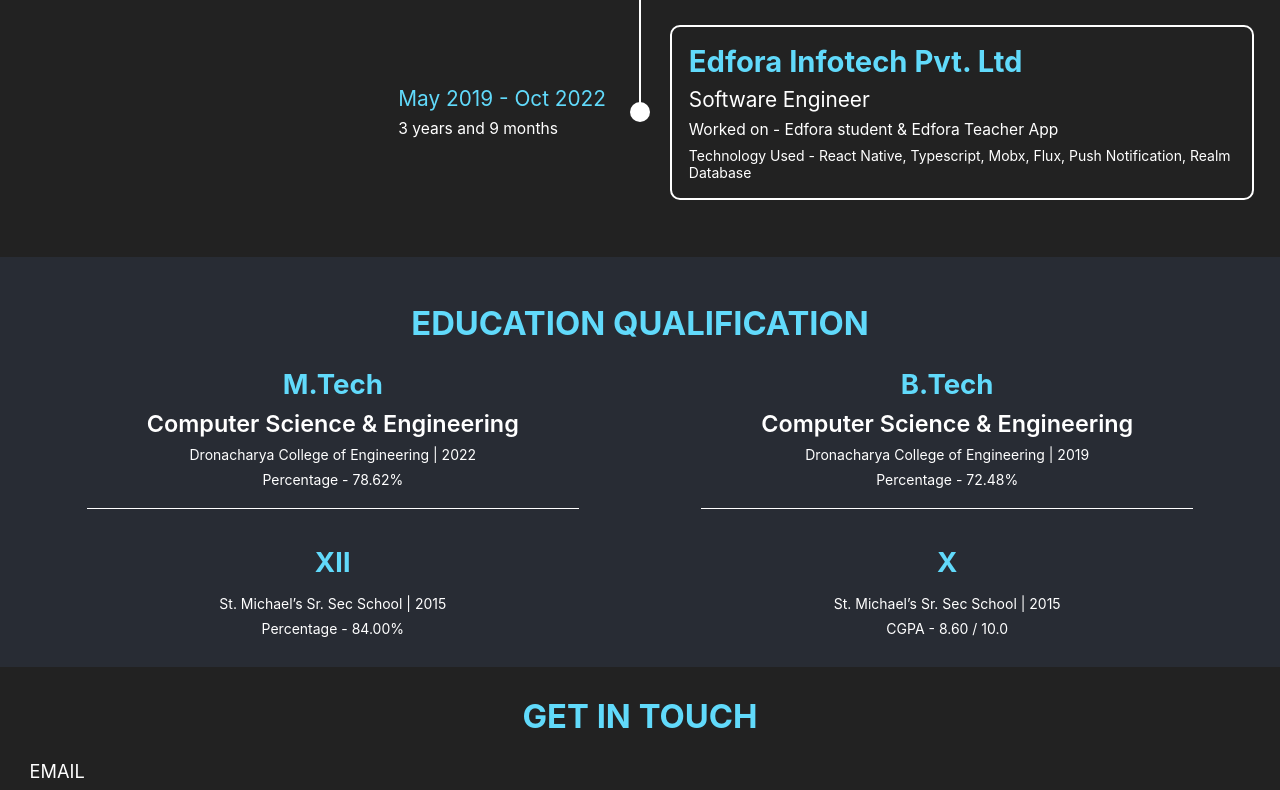
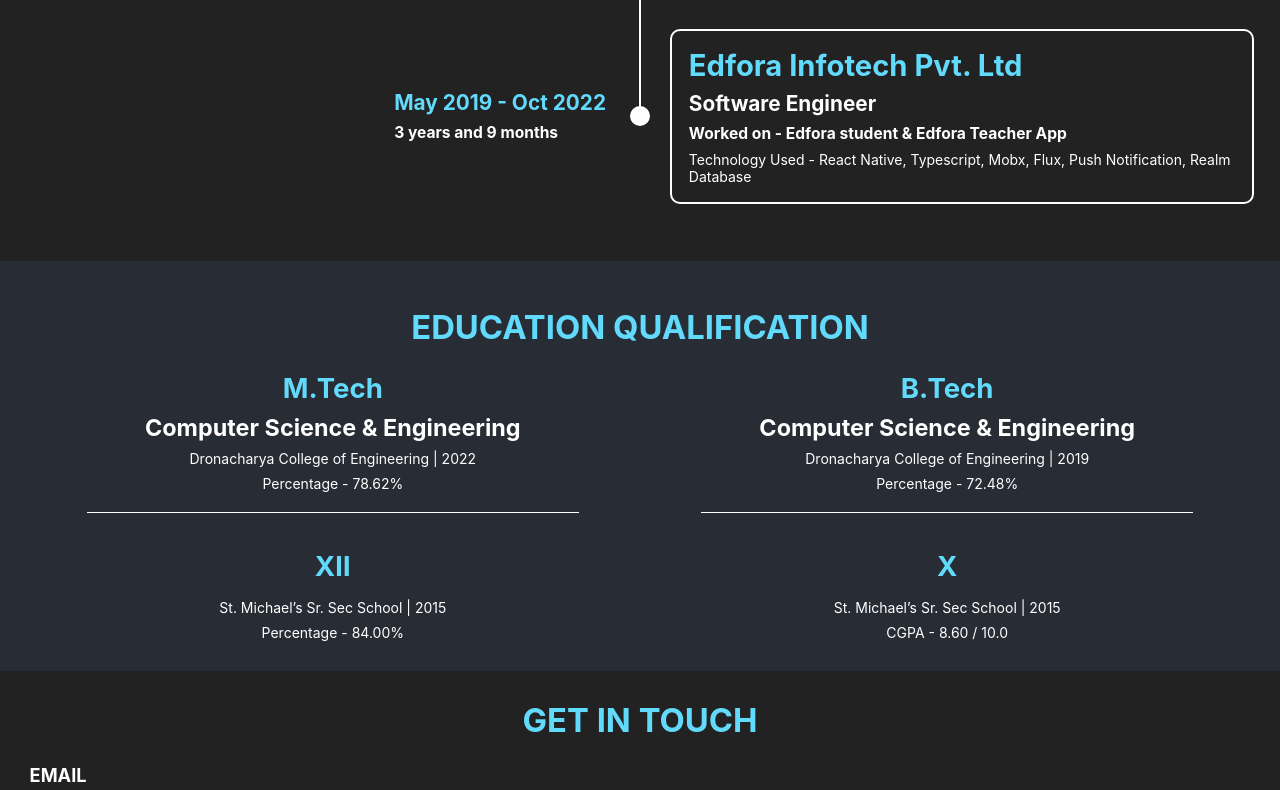
Before and after one commit to Rishabh20051997/introduction, a React (Create React App) app: page / in a window 1280 px wide. Shown: the part 1700-2490 px from the top of the page. Built offline with nearby package versions, Linux system fonts and the light colour scheme.

Commit message:
Text component created

```diff
--- a/src/components/skills-component/skills-component-style.module.scss
+++ b/src/components/skills-component/skills-component-style.module.scss
@@ -51,7 +51,7 @@
   flex-direction: row;
   justify-content: space-between;
   align-items: center;
-
+  cursor: pointer;
   width: 100%;
 
 }
--- a/src/screens/main-screen/components/nav-bar-component/nav-bar-style.module.scss
+++ b/src/screens/main-screen/components/nav-bar-component/nav-bar-style.module.scss
@@ -49,6 +49,7 @@
 
   &:hover {
     color: $on-primary-color;
+    cursor: pointer;
   }
 
   &:active {
--- a/src/themes/fonts.ts
+++ b/src/themes/fonts.ts
@@ -1,24 +1,24 @@
 export const FONT_TYPE: IFontType = {
     // HEADLINE
-    HEADLINE_LARGE: 'headlineLarge', // 32 // 'Bold'
-    HEADLINE_MEDIUM : 'headlineMedium', // 28 // 'Bold'
-    HEADLINE_SMALL : 'headlineSmall', // 24 // 'Bold'
+    HEADLINE_LARGE: 'headlineLarge',
+    HEADLINE_MEDIUM : 'headlineMedium',
+    HEADLINE_SMALL : 'headlineSmall',
 
     // TITLE
-    TITLE_EXTRA_LARGE: 'titleExtraLarge',  // 20, 'Bold'
-    TITLE_LARGE: 'titleLarge', // 18 // 'Semi-Bold'
-    TITLE_MEDIUM: 'titleMedium', // 16 // 'Semi-Bold'
-    TITLE_SMALL: 'titleSmall', // 14 // 'Semi-Bold'
+    TITLE_EXTRA_LARGE: 'titleExtraLarge',
+    TITLE_LARGE: 'titleLarge',
+    TITLE_MEDIUM: 'titleMedium',
+    TITLE_SMALL: 'titleSmall',
 
     // LABEL
-    LABEL_LARGE: 'labelLarge', // 16 // 'Regular',
-    LABEL_MEDIUM: 'labelMedium', // 14 // 'Regular'
-    LABEL_SMALL: 'labelSmall', // 12 // 'Regular'
+    LABEL_LARGE: 'labelLarge',
+    LABEL_MEDIUM: 'labelMedium',
+    LABEL_SMALL: 'labelSmall',
 
     // BODY
-    BODY_LARGE_BOLD: 'bodyLargeBold', // 14 //  'Semi-Bold'
-    BODY_LARGE: 'bodyLarge', // 14 // 'Regular'
-    BODY_MEDIUM: 'bodyMedium', //12 // 'Regular'
-    BODY_SMALL : 'bodySmall', // 10 // 'Regular'
-    BODY_EXTRA_SMALL: 'bodyExtraSmall', // 9 // 'Regular'
+    BODY_LARGE_BOLD: 'bodyLargeBold',
+    BODY_LARGE: 'bodyLarge',
+    BODY_MEDIUM: 'bodyMedium',
+    BODY_SMALL : 'bodySmall',
+    BODY_EXTRA_SMALL: 'bodyExtraSmall',
 };
--- a/src/widgets/ui-text/ui-text-helper.ts
+++ b/src/widgets/ui-text/ui-text-helper.ts
@@ -1,56 +1,56 @@
 import { FONT_TYPE } from "themes/fonts"
 
-export const getFontSize = (fontType: IFontTypeProp) => {
+export const getFontTextClass = (fontType: IFontTypeProp) => {
     switch (fontType) {
         // headline tags
         case FONT_TYPE.HEADLINE_LARGE:
-            return { fontWeight: 'bolder', fontSize: `calc(16px + 3vmin)` }
+            return { class : 'headingLarge', tag: 'h1' }
 
         case FONT_TYPE.HEADLINE_MEDIUM:
-            return { fontWeight: 'bolder', fontSize: `calc(14px + 2.8vmin)` }
+            return { class : 'headingMedium', tag: 'h1' }
 
         case FONT_TYPE.HEADLINE_SMALL:
-            return { fontWeight: 'bolder', fontSize: `calc(12px + 2.6vmin)` }
+            return { class : 'headingSmall', tag: 'h1' }
 
         // title tags
         case FONT_TYPE.TITLE_EXTRA_LARGE:
-            return { fontWeight: 'bolder', fontSize: `calc(10px + 2.4vmin)` }
+            return { class : 'titleExtraLarge', tag: 'h2'}
 
         case FONT_TYPE.TITLE_LARGE:
-            return { fontWeight: 'bold', fontSize: `calc(10px + 2.2vmin)` }
+            return { class : 'titleLarge', tag: 'h2' }
 
         case FONT_TYPE.TITLE_MEDIUM:
-            return { fontWeight: '600', fontSize: `calc(10px + 2vmin)` }
+            return { class : 'titleMedium', tag: 'h2' }
 
         case FONT_TYPE.TITLE_SMALL:
-            return { fontWeight: '600', fontSize: `calc(9px + 1.8vmin)` }
+            return { class : 'titleSmall', tag: 'h2' }
 
         // label tags
         case FONT_TYPE.LABEL_LARGE:
-            return { fontWeight: 'normal', fontSize: `calc(8px + 1.6vmin)` }
+            return { class : 'labelLarge',  tag: 'h3' }
 
         case FONT_TYPE.LABEL_MEDIUM:
-            return { fontWeight: 'normal', fontSize: `calc(7px + 1.4vmin)` }
+            return { class : 'labelMedium',  tag: 'h3' }
 
         case FONT_TYPE.LABEL_SMALL:
-            return { fontWeight: 'normal', fontSize: `calc(6px + 1.2vmin)` }
+            return { class : 'labelSmall',  tag: 'h3' }
 
         // body tags
         case FONT_TYPE.BODY_LARGE_BOLD:
-            return { fontWeight: 'bold', fontSize: `calc(6px + 1vmin)` }
+            return { class : 'bodyLargeBold',  tag: 'p' }
 
         case FONT_TYPE.BODY_LARGE:
-            return { fontWeight: 'normal', fontSize: `calc(6px + 1vmin)` }
+            return { class : 'bodyLarge',  tag: 'p' }
 
         case FONT_TYPE.BODY_MEDIUM:
-            return { fontWeight: 'normal', fontSize: `calc(4px + 0.8vmin)` }
+            return { class : 'bodyMedium',  tag: 'p' }
 
         case FONT_TYPE.BODY_SMALL:
-            return { fontWeight: 'normal', fontSize: `calc(2px + 0.6vmin)` }
+            return { class : 'bodySmall',  tag: 'p' }
 
         case FONT_TYPE.BODY_EXTRA_SMALL:
         default:
-            return { fontWeight: 'normal', fontSize: `calc(2px + 0.4vmin)` }
+            return { class : 'bodyExtraSmall',  tag: 'p' }
     }
 
 }
--- /dev/null
+++ b/src/widgets/ui-text/ui-text-style.module.scss
@@ -0,0 +1,104 @@
+.headingLarge {
+    font-weight: 'bolder';
+    font-size: calc(16px + 3vmin);
+    padding: 0.5vh;
+    margin: 0px;
+}
+
+.headingMedium {
+    font-weight: 'bolder';
+    font-size: calc(14px + 2.8vmin);
+    padding: 0.5vh;
+    margin: 0px;
+}
+
+.headingSmall {
+    font-weight: 'bolder';
+    font-size: calc(12px + 2.6vmin);
+    padding: 0.5vh;
+    margin: 0px;
+}
+
+.titleExtraLarge {
+    font-weight: 'bolder';
+    font-size: calc(10px + 2.4vmin);
+    padding: 0.5vh;
+    margin: 0px;
+}
+
+.titleLarge {
+    font-weight: 'bold';
+    font-size: calc(10px + 2.2vmin);
+    padding: 0.5vh;
+    margin: 0px;
+}
+
+.titleMedium {
+    font-weight: '600';
+    font-size: calc(10px + 2vmin);
+    padding: 0.5vh;
+    margin: 0px;
+}
+
+.titleSmall {
+    font-weight: '600';
+    font-size: calc(9px + 1.8vmin);
+    padding: 0.5vh;
+    margin: 0px;
+}
+
+.labelLarge {
+    font-weight: 'normal';
+    font-size: calc(8px + 1.6vmin);
+    padding: 0.5vh;
+    margin: 0px;
+}
+
+.labelMedium {
+    font-weight: 'normal';
+    font-size: calc(7px + 1.4vmin);
+    padding: 0.5vh;
+    margin: 0px;
+}
+
+.labelSmall {
+    font-weight: 'normal';
+    font-size: calc(6px + 1.2vmin);
+    padding: 0.5vh;
+    margin: 0px;
+}
+
+.bodyLargeBold {
+    font-weight: 'bold';
+    font-size: calc(6px + 1vmin);
+    padding: 0.5vh;
+    margin: 0px;
+}
+
+.bodyLarge {
+    font-weight: 'normal';
+    font-size: calc(6px + 1vmin);
+    padding: 0.5vh;
+    margin: 0px;
+}
+
+.bodyMedium {
+    font-weight: 'normal';
+    font-size: calc(4px + 0.8vmin);
+    padding: 0.5vh;
+    margin: 0px;
+}
+
+.bodySmall {
+    font-weight: 'normal';
+    font-size: calc(2px + 0.6vmin);
+    padding: 0.5vh;
+    margin: 0px;
+}
+
+.bodyExtraSmall {
+    font-weight: 'normal';
+    font-size: calc(2px + 0.4vmin);
+    padding: 0.5vh;
+    margin: 0px;
+}
--- a/src/widgets/ui-text/ui-text.tsx
+++ b/src/widgets/ui-text/ui-text.tsx
@@ -1,35 +1,33 @@
 import { memo } from "react";
 import { FONT_TYPE } from "themes/fonts";
-import { getFontSize } from "./ui-text-helper";
+import { getFontTextClass } from "./ui-text-helper";
+import styles from './ui-text-style.module.scss'
 
 
 const Text = ({
     text = '',
     fontType = FONT_TYPE.LABEL_MEDIUM,
-    color = 'white',
-    textAlign ='left',
+    color,
+    textAlign = 'left',
     className = '',
     textPadding = '0.5vh',
     onClick,
     children,
 }: ITextProps) => {
 
-    const { fontWeight, fontSize } = getFontSize(fontType)
+    const { class: defaultClass, tag : Tag= 'p' as any } = getFontTextClass(fontType)
 
-    return <p
-    className={className}
+    return <Tag
+        className={styles[defaultClass] + ' ' + className}
         style={{
             color,
             textAlign: textAlign,
-            fontSize,
-            fontWeight,
             padding: textPadding,
-            margin: 0
         }}
         onClick={onClick}
     >
         {children || text || ''}
-    </p>
+    </Tag>
 
 }
 
```
Also changed, not shown: 2 other files (tests, documents, lock files or other folders).
